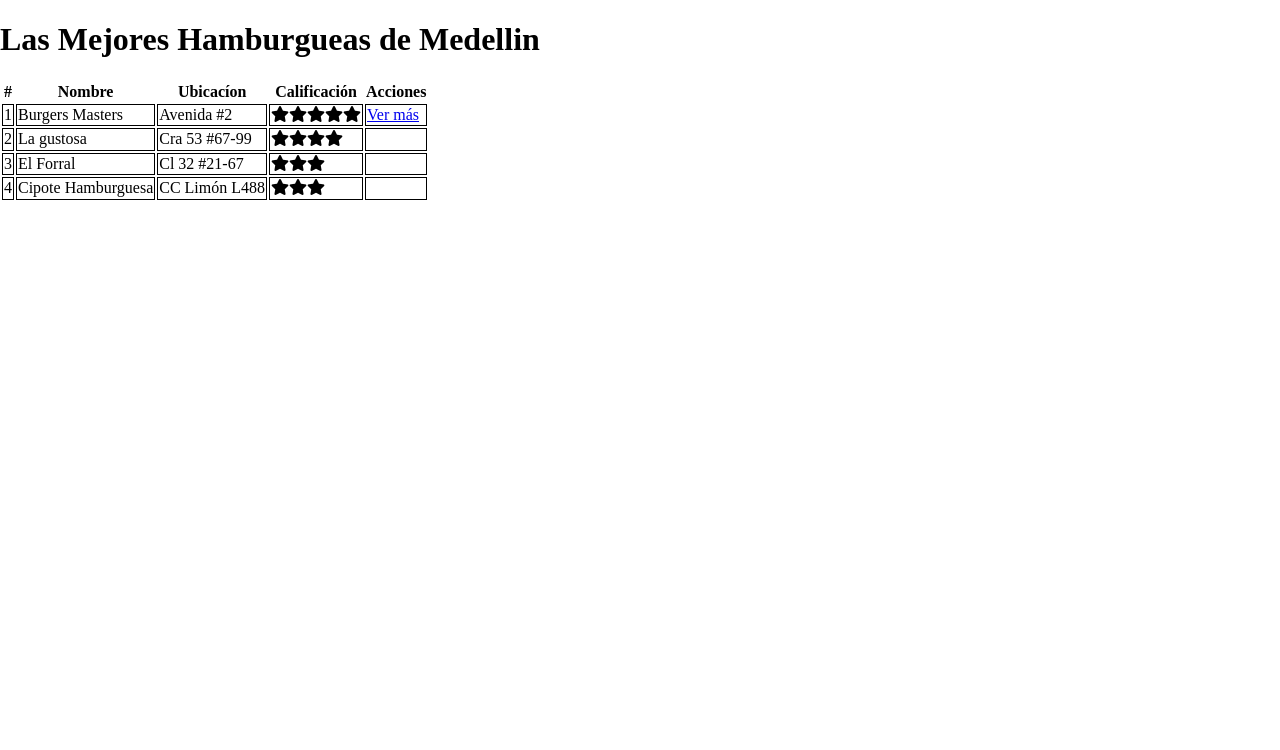
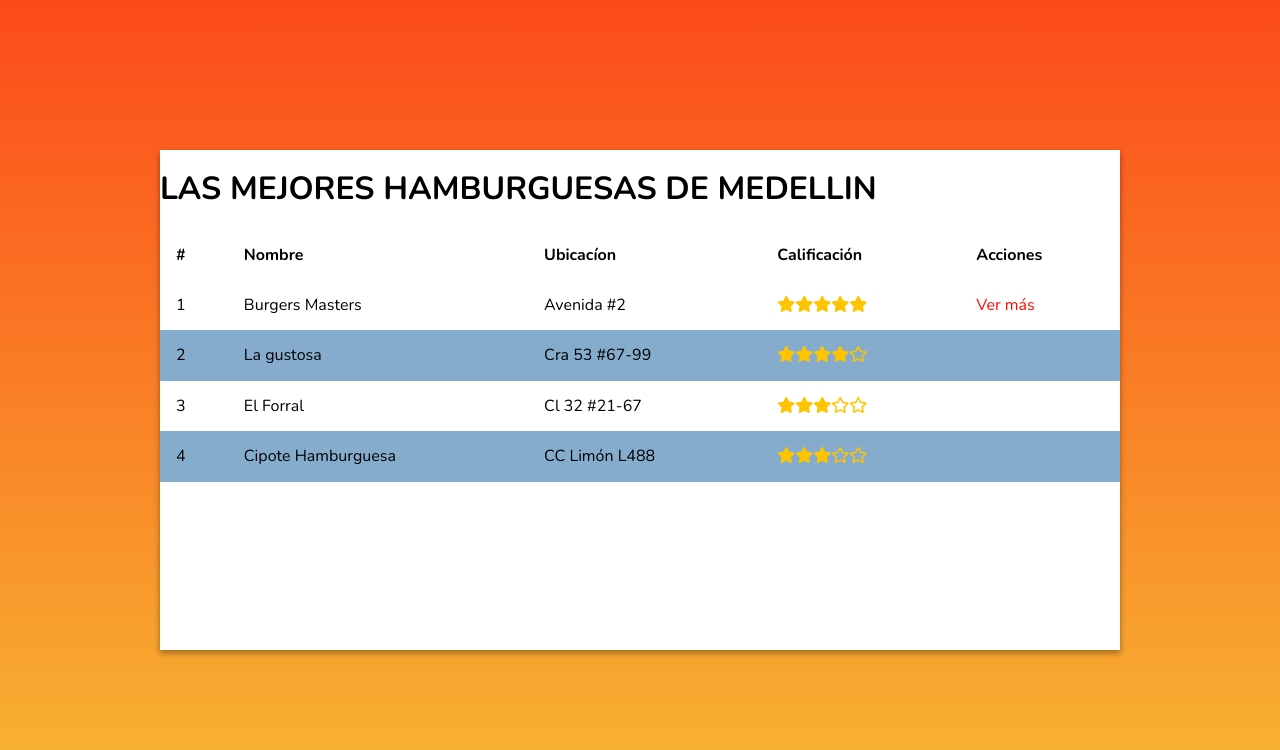
Before and after one commit to sharkwhite21/Desarrollo_web, a plain HTML site: page Boletines/index.html in a window 1280 px wide. Drawn offline with nearby package versions, Linux system fonts and the light colour scheme.

Commit message:
Implementacion de sombras, colores.

```diff
--- a/Boletines/assets/css/main.css
+++ b/Boletines/assets/css/main.css
@@ -1,14 +1,66 @@
-p{
+
+html{
+  font-family: 'Nunito', sans-serif;
 }
-.red{
-  height: 200px;
-  width:100px;
-  background-color: red;
+a{
+  text-decoration: none;/*la linea de los links donde debe estar*/
+  color: #FF0900;
 }
-#boton-pago{
-  background-color: yellow;
+.title{
+  text-transform: uppercase;
 }
-td{
-  border:solid 1px;
+.paragraph{
+  line-height: 1.8em;
+  font-weight: 300;
 }
-/*asi se coment en css*/
+.table{
+  width: 100%;
+  border-spacing: 0;
+}
+.table td, .table th{
+  padding: 1em;
+  text-align: left;
+}
+
+.table tr:nth-child(even){
+    background: #85ACCC;
+
+}
+.fa-star, .fa-star-o{
+  color: #ffc400;
+}
+
+.container{
+  background: #fc4a1a;  /* fallback for old browsers */
+  background: -webkit-linear-gradient(to top, #f7b733, #fc4a1a);  /* Chrome 10-25, Safari 5.1-6 */
+  background: linear-gradient(to top, #f7b733, #fc4a1a); /* W3C, IE 10+/ Edge, Firefox 16+, Chrome 26+, Opera 12+, Safari 7+ */
+  height: 100vh; /*ocupe todo el largo y ancho de pantalla el degradados,
+  el "vh" representa el alto total de la pantalla y con "vw" el ancho*/
+  display: flex;/*utilizan el centrado usando flexbox,tanto vertical como horizontal*/
+  align-items: center;
+  justify-content: center;
+}
+
+.content{
+  max-width: 960px;
+  max-height: 500px;
+  width: 100%;
+  height: 100%;
+  background-color: white;
+  /*box-shadow: diferenciahorizontal diferenciavertical desenfoque amplitu color;*/
+  box-shadow: 0 3px 6px rgba(0,0,0,0.16), 0 3px 6px rgba(0,0,0,0.23);
+}
+
+.title-item{
+  border-bottom-style: solid;
+  border-width: 2px;
+  border-color: #2071B3;
+  padding-bottom: 1em;
+}
+/*
+Rojo: #FF0900
+Amarillo: #F8FF4A
+Marron: #B34844
+Azul suave: #85ACCC
+Azul: #2071B3
+*/
--- a/Boletines/index.html
+++ b/Boletines/index.html
@@ -3,6 +3,7 @@
   <head>
     <meta charset="utf-8">
     <title>Las Mejores Hamburguesas de Medellin</title>
+    <link href="https://fonts.googleapis.com/css?family=Nunito:300,400,700&display=swap" rel="stylesheet">
     <link rel="stylesheet" href="https://necolas.github.io/normalize.css/8.0.1/normalize.css">
     <link rel="stylesheet" href="./assets/css/main.css">
     <link rel="stylesheet" href="./font-awesome/css/all.css">
@@ -12,9 +13,9 @@
     <div class="container">
       <div class="content">
         <header>
-          <h1>Las Mejores Hamburgueas de Medellin</h1>
+          <h1 class="title">Las Mejores Hamburguesas de Medellin</h1>
         </header>
-        <table>
+        <table class="table">
           <!--todo lo que va dentro de la tabal va aquí-->
           <thead>
             <th>#</th>
@@ -29,7 +30,9 @@
               <td>1</td>
               <td>Burgers Masters</td>
               <td>Avenida #2</td>
-              <td><i class="fas fa-star"><i class="fas fa-star"></i><i class="fas fa-star"></i><i class="fas fa-star"></i><i class="fas fa-star"></i></i></td>
+              <td><i class="fas fa-star" arias-hidden="true"></i><i class="fas fa-star"
+                arias-hidden="true"></i><i class="fas fa-star" arias-hidden="true"></i><i class="fas fa-star"
+                arias-hidden="true"></i><i class="fas fa-star" arias-hidden="true"></i></td>
               <td>
                 <a href="./Restaurantes/Burgers.html">Ver más</a>
               </td>
@@ -39,7 +42,9 @@
               <td>2</td>
               <td>La gustosa</td>
               <td>Cra 53 #67-99</td>
-              <td><i class="fas fa-star"></i><i class="fas fa-star"></i><i class="fas fa-star"></i><i class="fas fa-star"></i></td>
+              <td><i class="fas fa-star" arias-hidden="true"></i><i class="fas fa-star"
+                arias-hidden="true"></i><i class="fas fa-star" arias-hidden="true"></i><i class="fas fa-star"
+                arias-hidden="true"></i><i class="far fa-star" arias-hidden="true"></i></td>
               <td>
 
               </td>
@@ -49,7 +54,9 @@
               <td>3</td>
               <td>El Forral</td>
               <td>Cl 32 #21-67</td>
-              <td><i class="fas fa-star"></i><i class="fas fa-star"></i><i class="fas fa-star"></i></td>
+              <td><i class="fas fa-star" arias-hidden="true"></i><i class="fas fa-star"
+                arias-hidden="true"></i><i class="fas fa-star" arias-hidden="true"></i><i class="far fa-star"
+                arias-hidden="true"></i><i class="far fa-star" arias-hidden="true"></i></td>
               <td></td>
             </tr>
             <tr>
@@ -57,7 +64,9 @@
               <td>4</td>
               <td>Cipote Hamburguesa</td>
               <td>CC Limón L488</td>
-              <td><i class="fas fa-star"></i><i class="fas fa-star"></i><i class="fas fa-star"></i></td>
+              <td><i class="fas fa-star" arias-hidden="true"></i><i class="fas fa-star"
+                arias-hidden="true"></i><i class="fas fa-star" arias-hidden="true"></i><i class="far fa-star"
+                arias-hidden="true"></i><i class="far fa-star" arias-hidden="true"></i></td>
               <td></td>
             </tr>
           </tbody>
```
Also changed, not shown: Boletines/Restaurantes/Burgers.html (+5 -4 lines).
